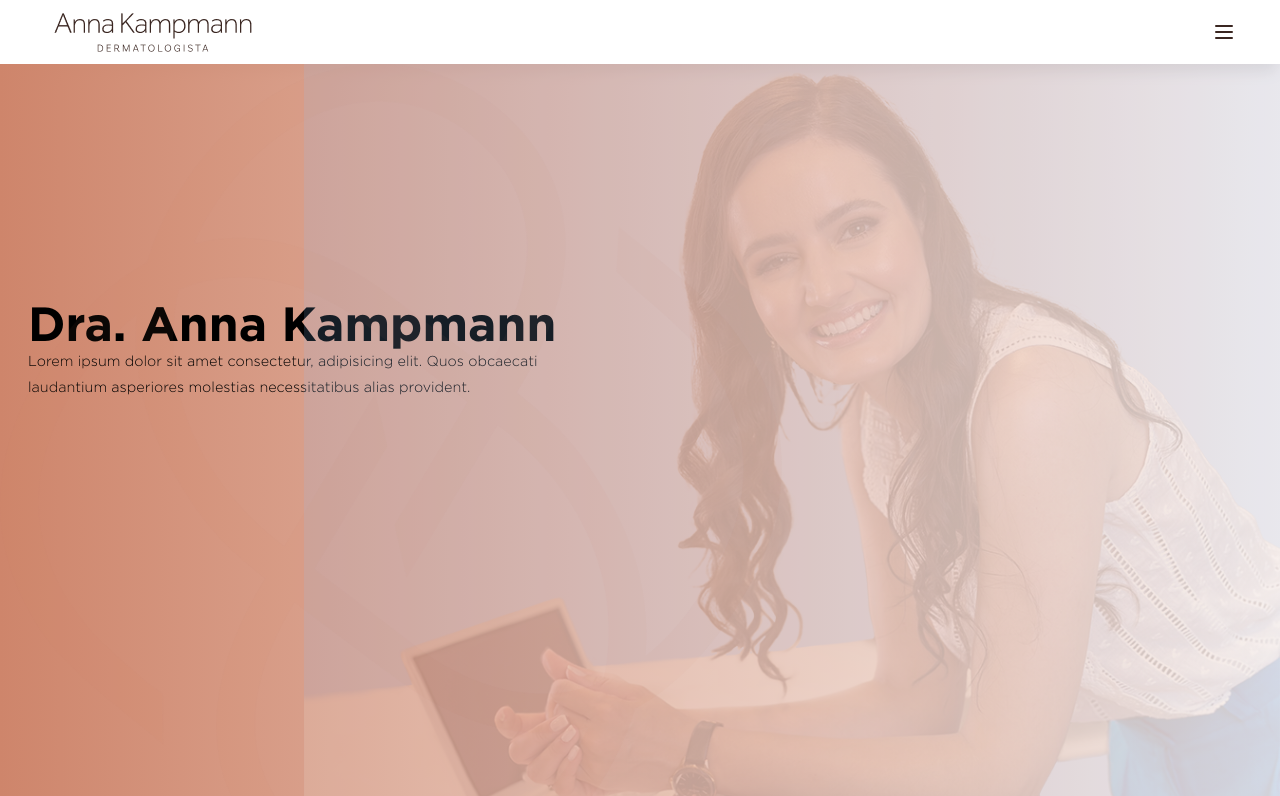
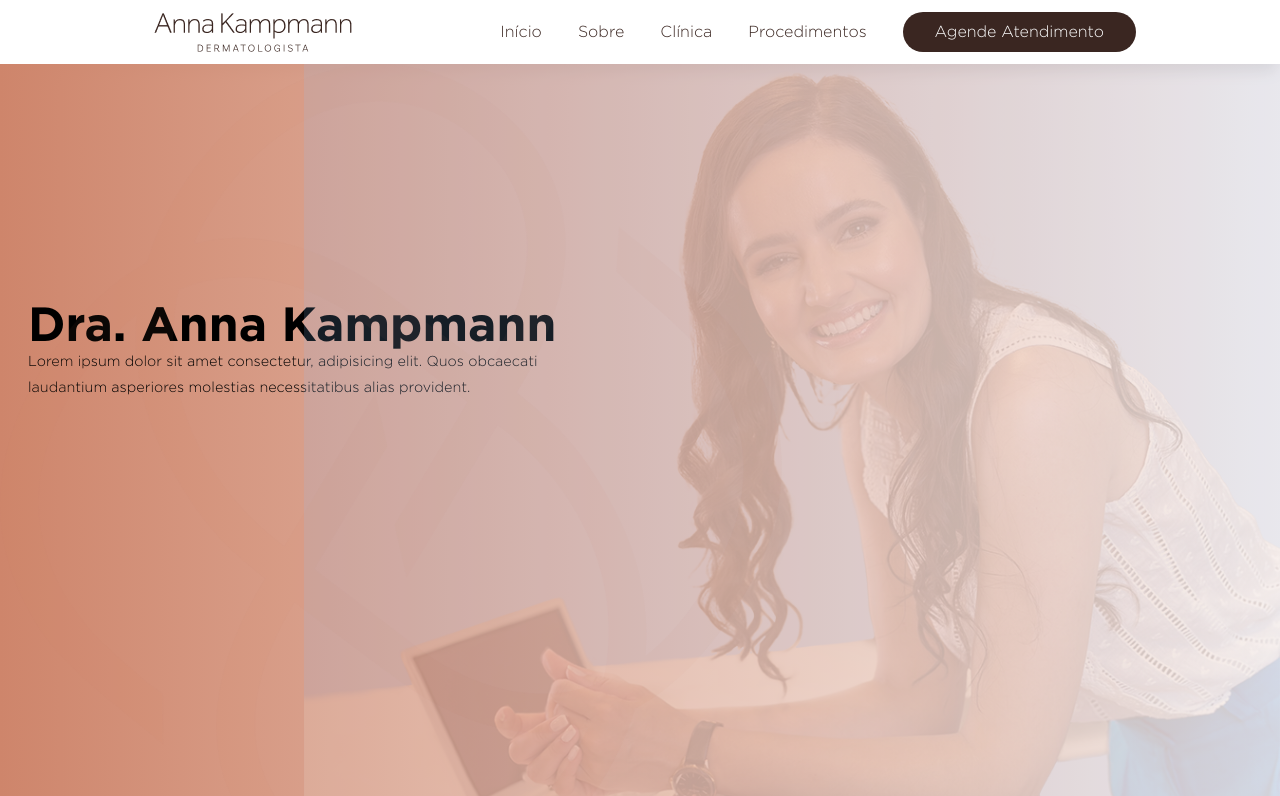
Before and after one commit to gabrielbigliardi/annakampmann, a Next.js app: page / in a window 1280 px wide. Shown: the top 796 px of the page. Built offline with nearby package versions, Linux system fonts and the light colour scheme.

Commit message:
header recursive

```diff
--- a/app/_components/Header.tsx
+++ b/app/_components/Header.tsx
@@ -9,22 +9,34 @@ export default function Header() {
   const [showNav, setShowNav] = useState(false)
 
   return (
-    <header className='z-20'>
+    <header className='z-30'>
 
-      <div className='flex justify-between items-center h-16 px-11 shadow'>
+      <div className='flex justify-between items-center px-10 h-16 shadow
+      xl:px-36 2xl:text-[1.1rem]
+      2xl:px-52'>
         <Image
           src={'/logo_header.png'}
           alt='Anna Kampmann'
           width={225}
           height={45}
         />
+
         <Menu
-          className='text-text cursor-pointer'
+          className='text-text cursor-pointer lg:hidden'
           onClick={() => setShowNav(!showNav)}
         />
+
+        <nav className='hidden lg:flex items-center gap-9 text-text '>
+          <Link href={'/'} className=''>Início</Link>
+          <Link href={'/about'} className=''>Sobre</Link>
+          <Link href={'/clinic'} className=''>Clínica</Link>
+          <Link href={'procedures'} className=''>Procedimentos</Link>
+          <button className='bg-text text-white rounded-full px-8 py-2'>Agende Atendimento</button>
+        </nav>
       </div>
 
-      <nav className={`menu z-30 ${showNav ? 'menu-show' : ''}`}>
+
+      <nav className={`menu z-30 ${showNav ? 'menu-show' : ''} `}>
 
         <X className='absolute right-11 top-5 cursor-pointer' onClick={() => setShowNav(!showNav)} />
 
```
